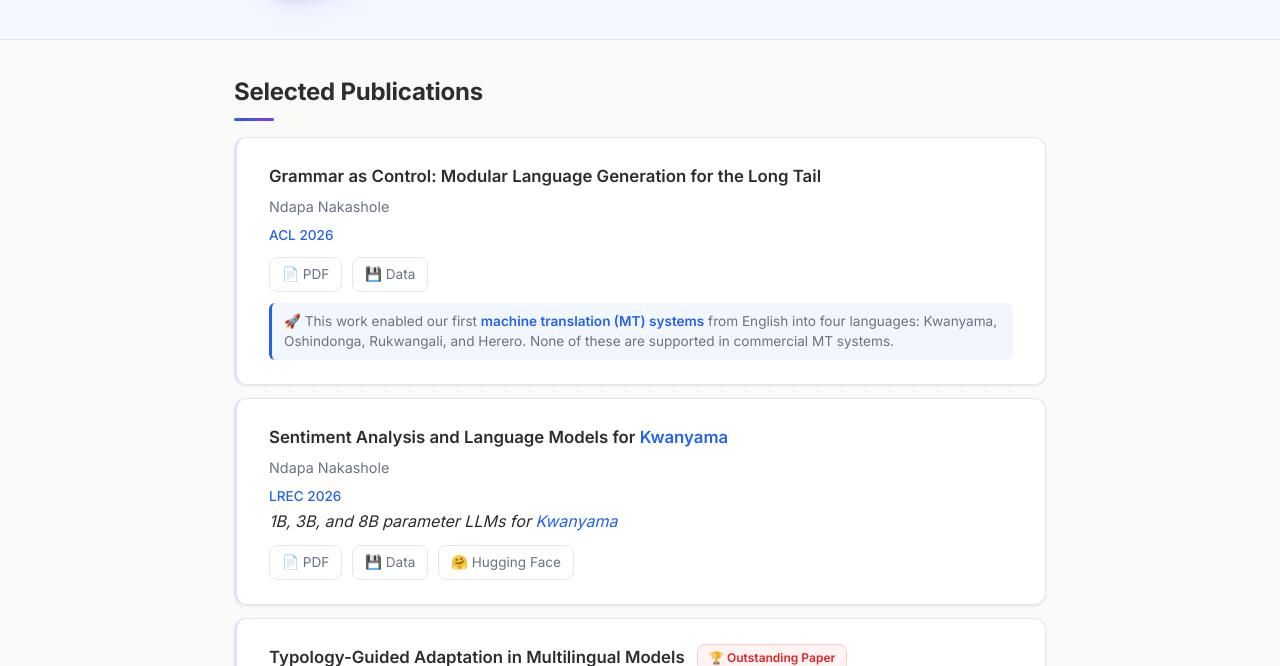
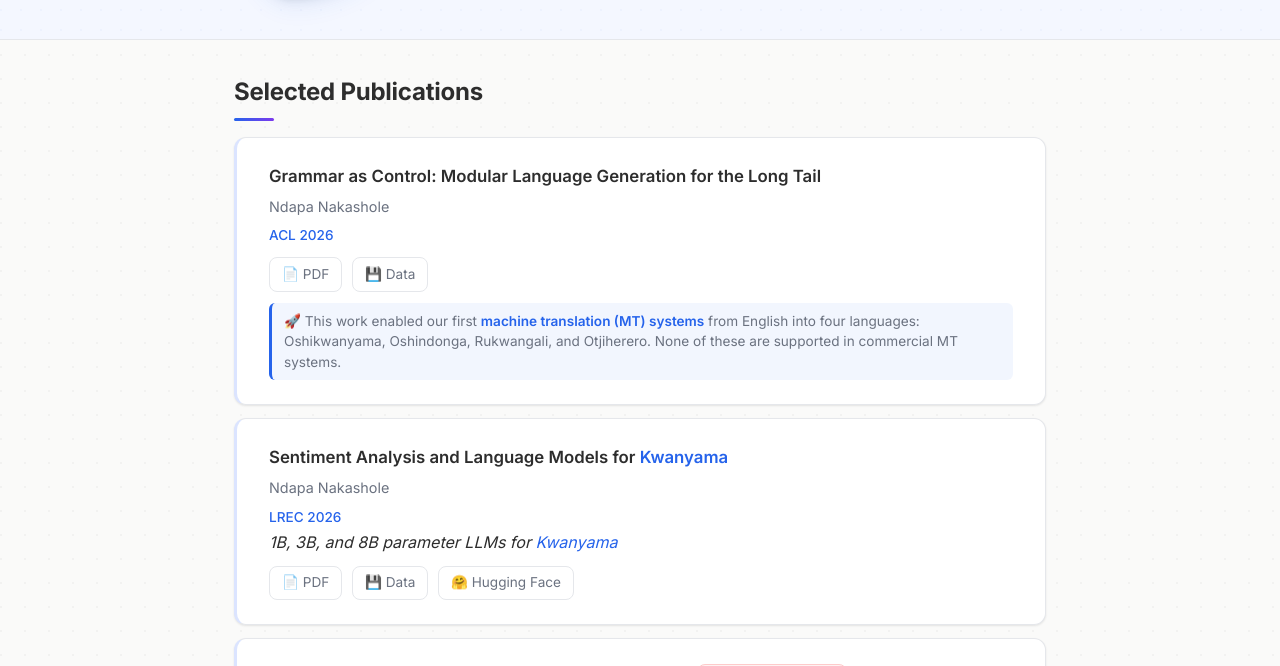
Before and after one commit to ndapa/ndapa.github.io, a Jekyll site: the page built from research.md, in a window 1280 px wide and 900 px high, cut to the strip 234-900 px from the top of the window. Built offline with Jekyll 4.4.1, drawn with Linux system fonts in a browser that asks for light colours.

Commit message:
Update LREC title, ACL impact line, and remove em dashes

```diff
--- a/research.md
+++ b/research.md
@@ -14,7 +14,7 @@
     <a href="{{'/assets/docs/papers/2026-acl-mtig.pdf'|relative_url}}">📄 PDF</a>
     <a href="https://github.com/okalai-ai/mtig">💾 Data</a>
   </div>
-  <div class="pub-impact">🚀 This work enabled our first <a href="https://okalex.org/">machine translation (MT) systems</a> from English into four languages: Kwanyama, Oshindonga, Rukwangali, and Herero. None of these are supported in commercial MT systems.</div>
+  <div class="pub-impact">🚀 This work enabled our first <a href="https://okalex.org/">machine translation (MT) systems</a> from English into four languages: Oshikwanyama, Oshindonga, Rukwangali, and Otjiherero. None of these are supported in commercial MT systems.</div>
 </div>
 
 <div class="pub-card" id="kwanyama-lrec2026">
```
